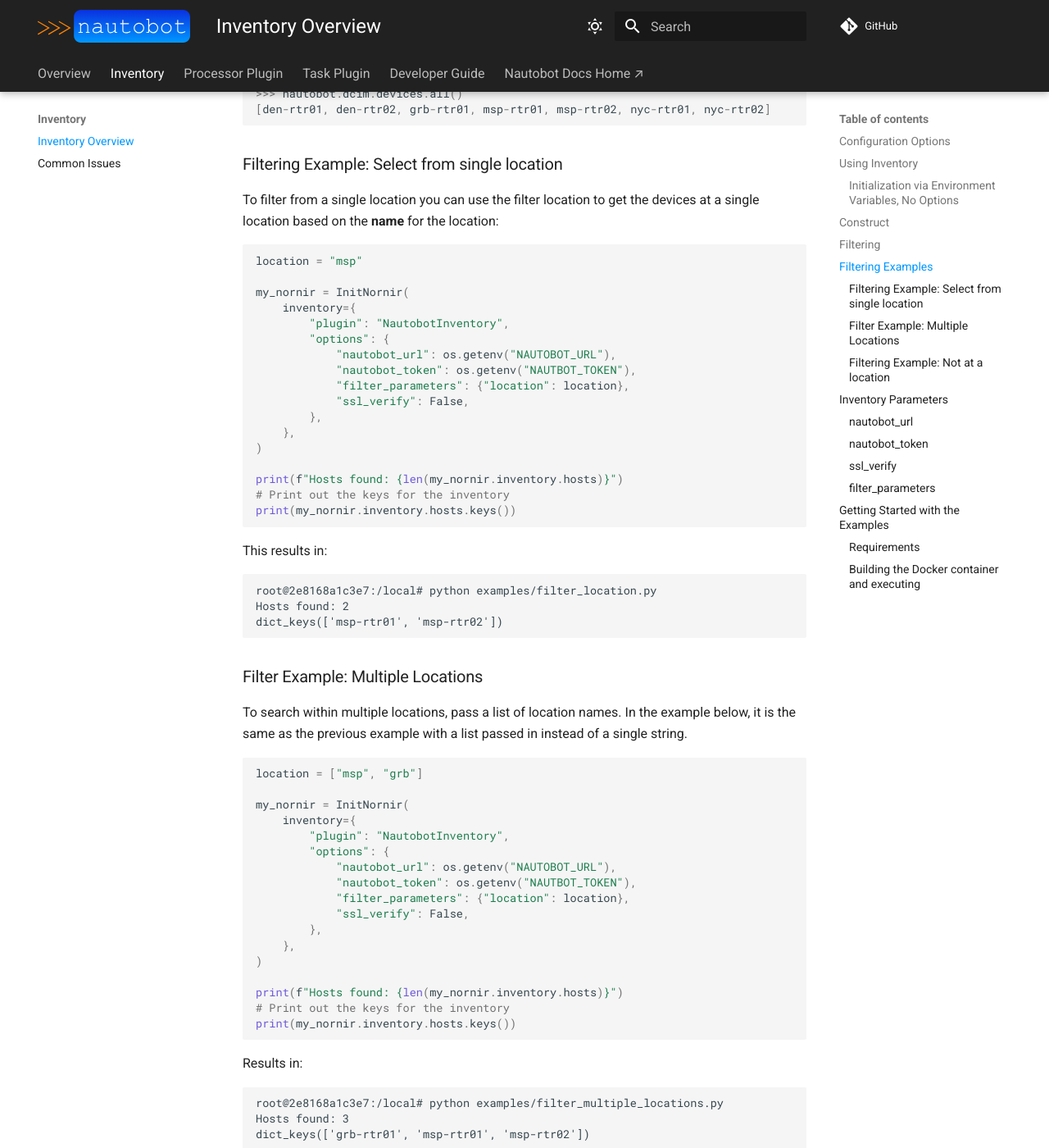
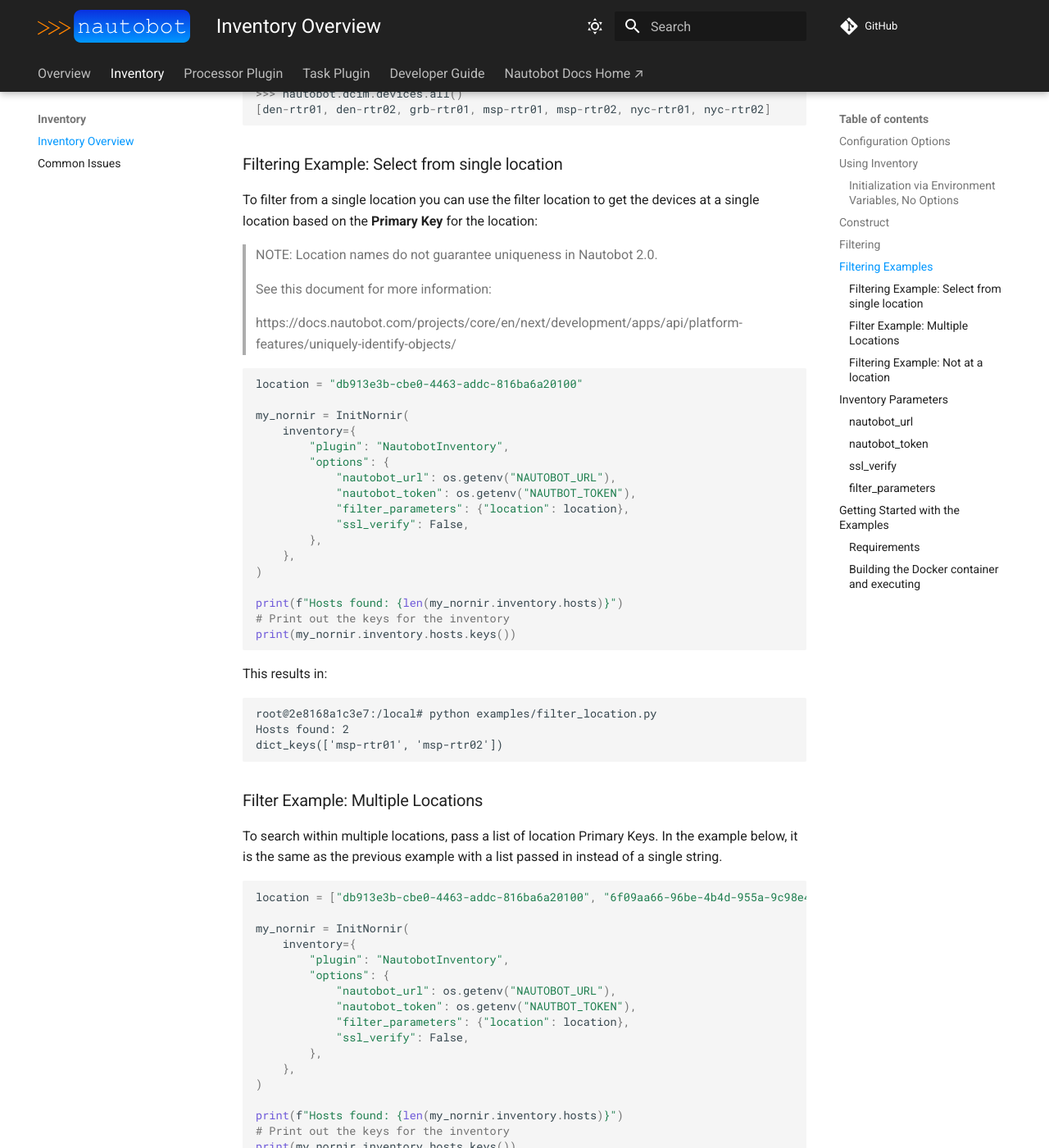
Before and after one commit to nautobot/nornir-nautobot, an MkDocs documentation site: the page built from docs/inventory/inventory.md, in a window 1280 px wide and 1400 px high, scrolled down 1868 px. Shown: the whole window at 82% size. Built offline with MkDocs 1.6.1 and Material for MkDocs 9.7.7, drawn with Linux system fonts in a browser that asks for light colours; comment, search, counter and statistics services are not loaded; some of the changed text lies outside the part shown.

Commit message:
Updated Docs & Examples

````diff
--- a/docs/inventory/inventory.md
+++ b/docs/inventory/inventory.md
@@ -48,10 +48,17 @@
 
 ### Filtering Example: Select from single location
 
-To filter from a single location you can use the filter location to get the devices at a single location based on the **name** for the location:
+To filter from a single location you can use the filter location to get the devices at a single location based on the **Primary Key** for the location:
+
+> NOTE: Location names do not guarantee uniqueness in Nautobot 2.0.
+>
+> See this document for more information:
+>
+> https://docs.nautobot.com/projects/core/en/next/development/apps/api/platform-features/uniquely-identify-objects/
+
 
 ```python
-location = "msp"
+location = "db913e3b-cbe0-4463-addc-816ba6a20100"
 
 my_nornir = InitNornir(
     inventory={
@@ -81,10 +88,10 @@
 
 ### Filter Example: Multiple Locations
 
-To search within multiple locations, pass a list of location names. In the example below, it is the same as the previous example with a list passed in instead of a single string.
+To search within multiple locations, pass a list of location Primary Keys. In the example below, it is the same as the previous example with a list passed in instead of a single string.
 
 ```python
-location = ["msp", "grb"]
+location = ["db913e3b-cbe0-4463-addc-816ba6a20100", "6f09aa66-96be-4b4d-955a-9c98e488f0e6"]
 
 my_nornir = InitNornir(
     inventory={
@@ -116,7 +123,7 @@
 The negative filters also are supported. These are all of the filters possible. Here we will search for devices **not** at _MSP_:
 
 ```python
-not_location = "msp"
+not_location = "db913e3b-cbe0-4463-addc-816ba6a20100"
 
 my_nornir = InitNornir(
     inventory={
````
Also changed, not shown: 3 other files.
